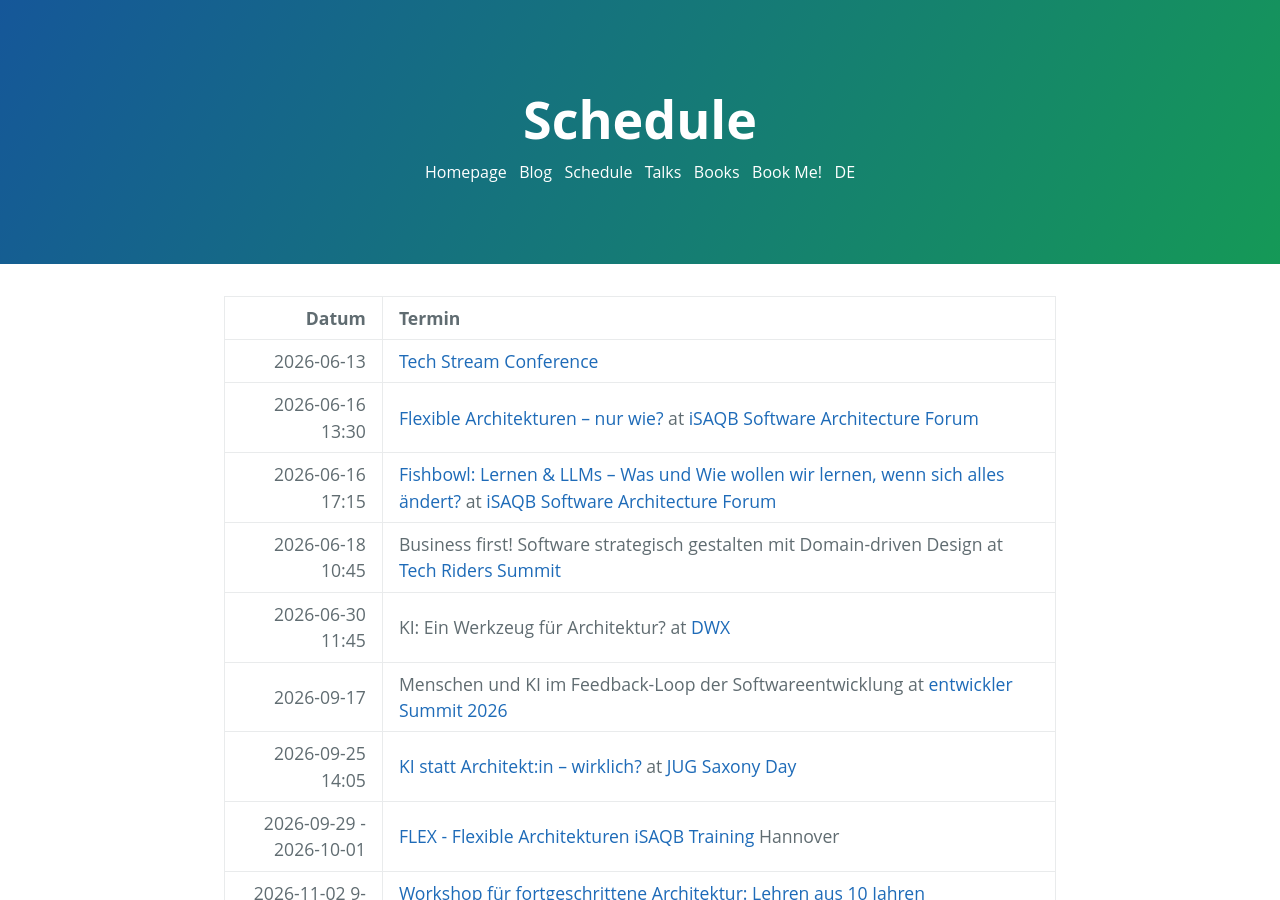
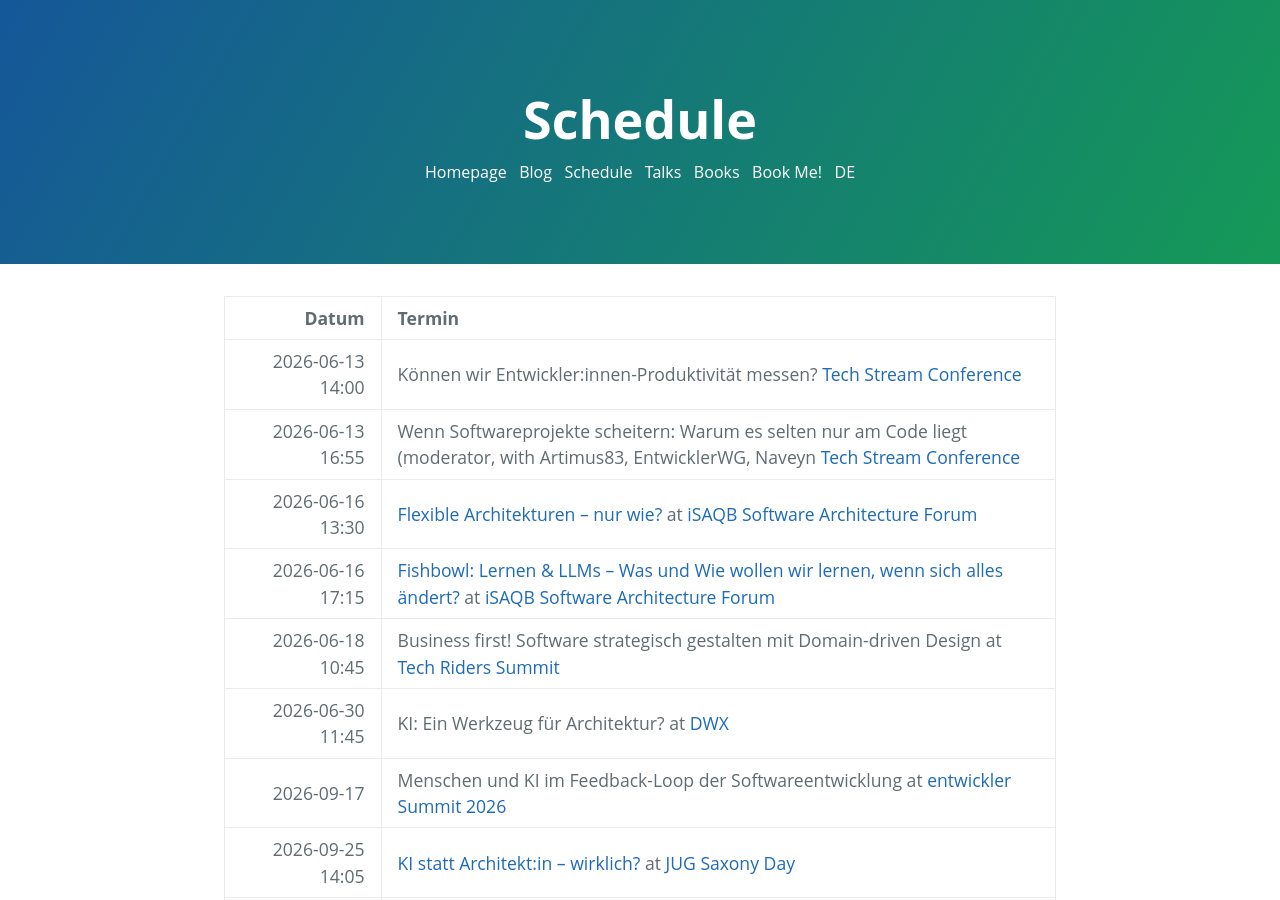
Before and after one commit to ewolff/ewolff.com, a Jekyll site: the page built from schedule.md, in a window 1280 px wide and 900 px high. Built offline with Jekyll 4.4.1, drawn with Linux system fonts in a browser that asks for light colours; our own code applies the rules of GitHub Pages for plain Markdown files.

Commit message:
Tech Stream Conference Details ergänzt

```diff
--- a/schedule.md
+++ b/schedule.md
@@ -4,7 +4,8 @@
 
 |            Datum | Termin                                                                                                                                                                                        |
 |-----------------:|:----------------------------------------------------------------------------------------------------------------------------------------------------------------------------------------------|
-| 2026-06-13 | [Tech Stream Conference](https://test-conf.de/) |
+| 2026-06-13 14:00 | Können wir Entwickler:innen-Produktivität messen? [Tech Stream Conference](https://test-conf.de/) |
+| 2026-06-13 16:55 | Wenn Softwareprojekte scheitern: Warum es selten nur am Code liegt (moderator, with Artimus83, EntwicklerWG, Naveyn [Tech Stream Conference](https://test-conf.de/) |
 | 2026-06-16 13:30 | [Flexible Architekturen – nur wie?](https://conferences.isaqb.org/software-architecture-forum/session/flexible-architekturen-nur-wie/) at [iSAQB Software Architecture Forum](https://conferences.isaqb.org/software-architecture-forum/) |
 | 2026-06-16 17:15 | [Fishbowl: Lernen & LLMs – Was und Wie wollen wir lernen, wenn sich alles ändert?](https://conferences.isaqb.org/software-architecture-forum/session/fish-bowl/) at [iSAQB Software Architecture Forum](https://conferences.isaqb.org/software-architecture-forum/) |
 | 2026-06-18 10:45 | Business first! Software strategisch gestalten mit Domain-driven Design at [Tech Riders Summit](https://tech-riders.de/) |
```
Also changed, not shown: termine.md (+2 -1 lines).
